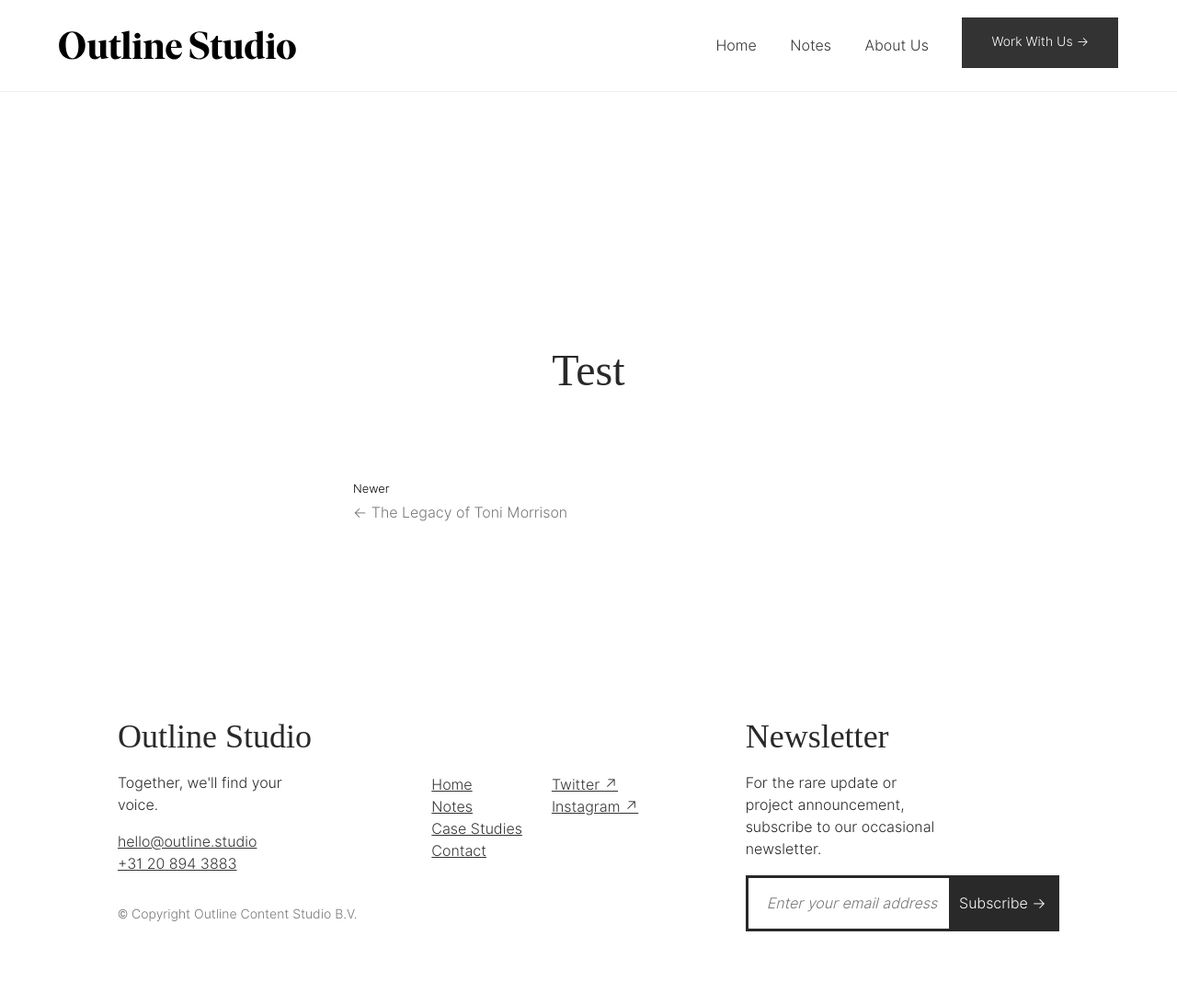
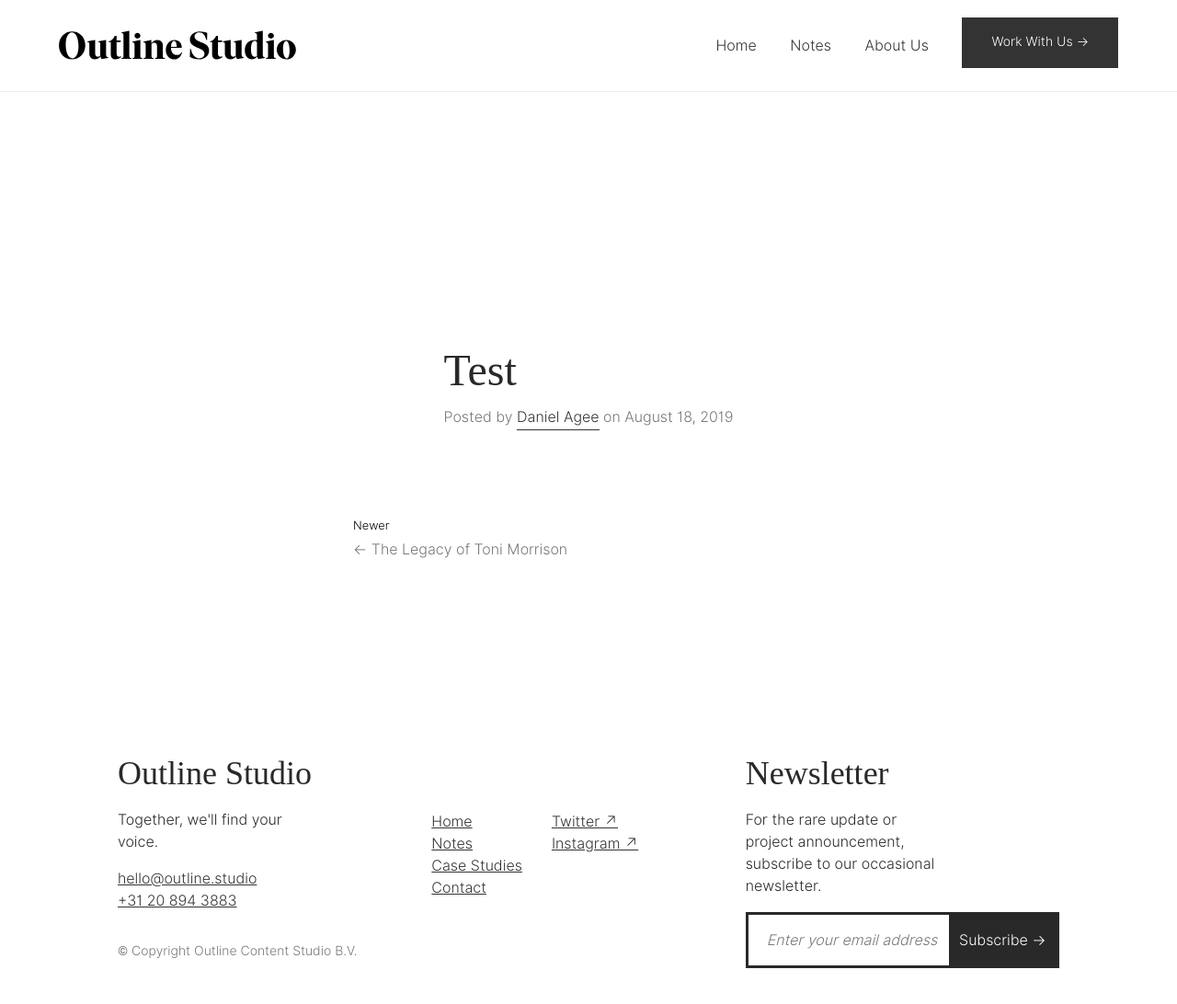
Before and after one commit to aarongilmore/outline-studio, a Jekyll site: the page built from _notes/test.markdown, in a window 1280 px wide and 1125 px high. Shown: the top 1092 px of the window at 92% size. Built offline with Jekyll 4.4.1, drawn with Linux system fonts in a browser that asks for light colours; nearby versions of some CDN libraries; some web fonts are replaced.

Commit message:
Updated Test

```diff
--- a/_notes/test.markdown
+++ b/_notes/test.markdown
@@ -1,6 +1,6 @@
 ---
 title: Test
 date: 2019-08-18 17:31:00 +02:00
-author: Daniel Agee
+author: daniel_agee
 layout: note
 ---
```
